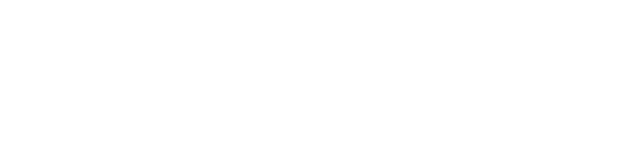
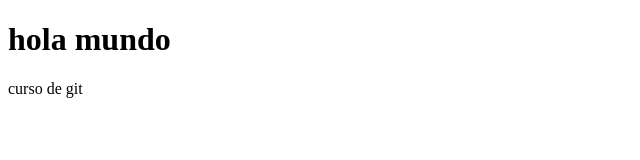
Before and after one commit to Dokuganryu69/mi_proyecto, a plain HTML site: page mi_proyecto/index.html in a window 1280 px wide. Shown: the whole page, without its empty margins (0-640 px from the left). Drawn offline with Linux system fonts and the light colour scheme.

Commit message:
añadimos una descripcion del curso

```diff
--- a/mi_proyecto/index.html
+++ b/mi_proyecto/index.html
@@ -6,6 +6,9 @@
     <title>Document</title>
 </head>
 <body>
+    <h1>hola mundo</h1>
+    <p>curso de git
+    </p>
 
 </body>
 </html>
```
